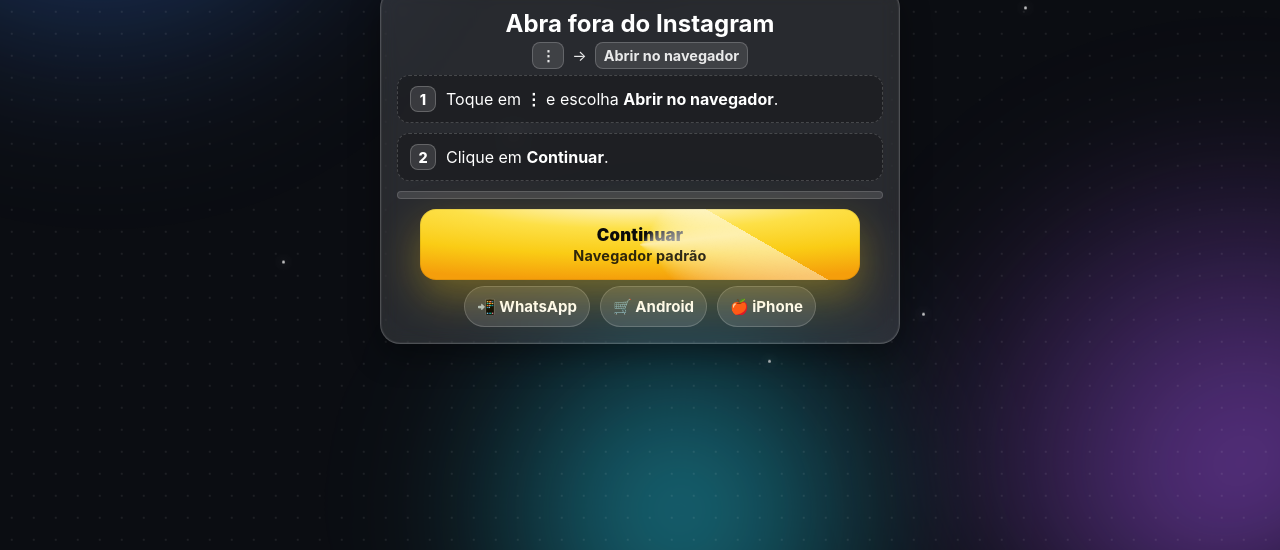
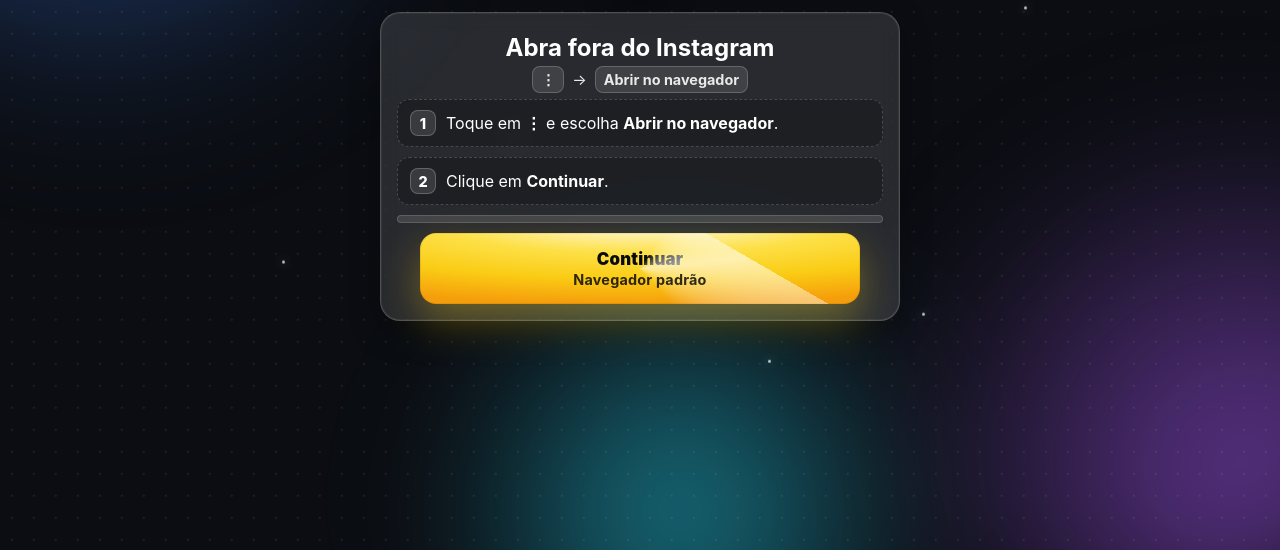
Before and after one commit to feelipe001/pagina-de-vendas, a plain HTML site: page bio.html.html in a window 1280 px wide. Shown: the part 250-800 px from the top of the page. Drawn offline with Linux system fonts and the light colour scheme.

Commit message:
Update bio.html.html

```diff
--- a/bio.html.html
+++ b/bio.html.html
@@ -220,16 +220,11 @@
 
       <div class="progress"><div class="bar"></div></div>
 
-      <a id="cta" class="cta" href="https://seusite.com" rel="noopener">
+      <a id="cta" class="cta" href="https://www.recomendeaquii.com" rel="noopener">
         Continuar
         <div class="sub">Navegador padrão</div>
       </a>
 
-      <div class="row" aria-label="Ações rápidas (opcional)">
-        <a class="chip" href="https://wa.me/5524999989882?text=Ol%C3%A1!%20Vim%20do%20Instagram%20e%20preciso%20de%20ajuda.">📲 WhatsApp</a>
-        <a class="chip" href="https://play.google.com/store/apps/details?id=com.seuapp.android">🛒 Android</a>
-        <a class="chip" href="https://apps.apple.com/br/app/id000000000">🍎 iPhone</a>
-      </div>
     </section>
   </main>
 
```
